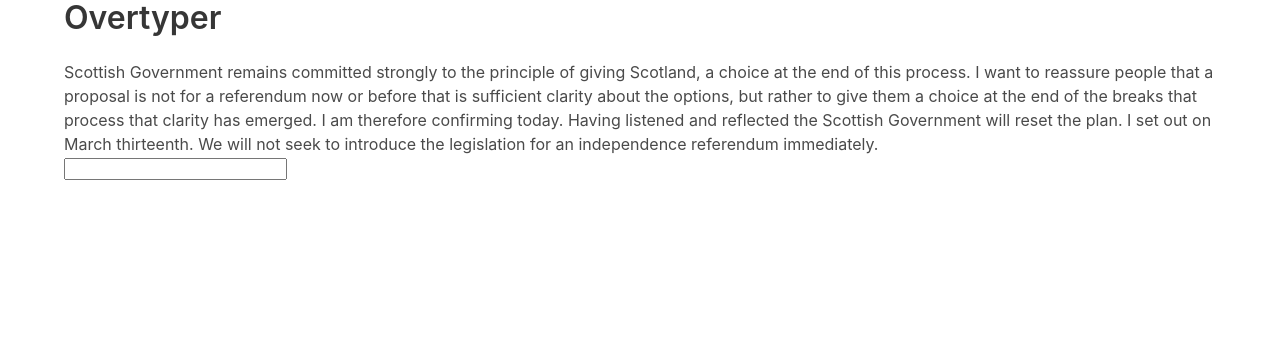
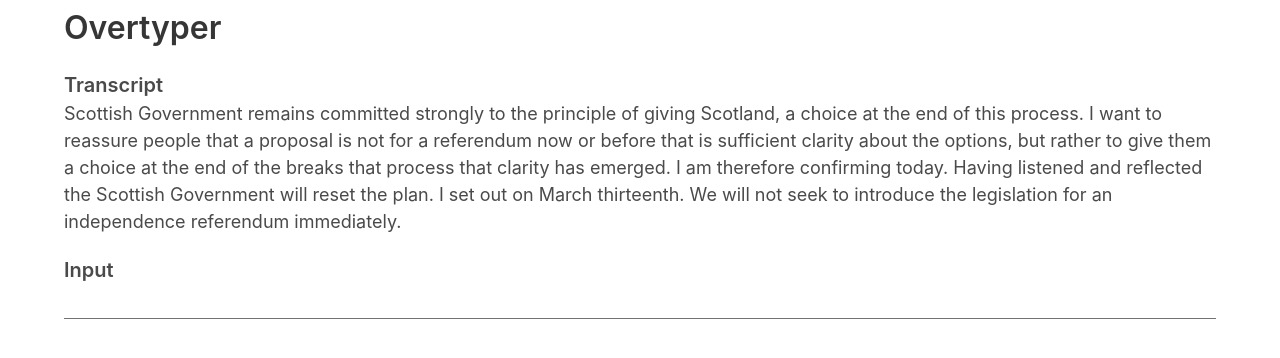
Before and after one commit to alexnorton/overtyper, a React (Create React App) app: page / in a window 1280 px wide. Shown: the top 358 px of the page. Built offline with nearby package versions, Linux system fonts and the light colour scheme.

Commit message:
Improve styling

```diff
--- a/src/App.js
+++ b/src/App.js
@@ -35,13 +35,16 @@ class App extends Component {
     return (
       <div className="container">
         <h1 className="title">Overtyper</h1>
+        <h2>Transcript</h2>
         <TranscriptDisplay
           transcript={this.state.transcript}
           matches={this.state.matches}
         />
+        <h2>Input</h2>
         <input
           value={this.state.inputValue}
           onChange={this.handleInputChange}
+          className="textInput"
         />
       </div>
     );
--- a/src/TranscriptDisplay.js
+++ b/src/TranscriptDisplay.js
@@ -88,7 +88,7 @@ const TranscriptDisplay = ({ transcript, matches }) => {
   const spans = getTranscriptSpans(transcript, matches);
 
   return (
-    <p>
+    <p className="transcriptDisplay">
       {spans.map((span, spanIndex) => (
         <span key={spanIndex} className={span.type && `span_${span.type}`}>
           {span.words.map(word => word.text).join(' ')}
--- /dev/null
+++ b/src/index.css
@@ -0,0 +1,31 @@
+body {
+  margin: 10px;
+}
+
+h2 {
+  font-size: 20px;
+  font-weight: 600;
+  margin-top: 20px;
+}
+
+.container {
+  max-width: 700px;
+}
+
+.transcriptDisplay {
+  font-size: 18px;
+}
+
+.textInput {
+  color: #4a4a4a;
+  font-size: 18px;
+  width: 100%;
+  border-width: 0 0 1px 0;
+  border-color: #727272;
+  text-align: center;
+  margin-top: 10px;
+}
+
+.textInput:focus {
+  outline-width: 0;
+}
--- a/src/index.js
+++ b/src/index.js
@@ -2,6 +2,7 @@ import React from 'react';
 import ReactDOM from 'react-dom';
 
 import 'bulma/css/bulma.css';
+import './index.css';
 
 import App from './App';
 
```
